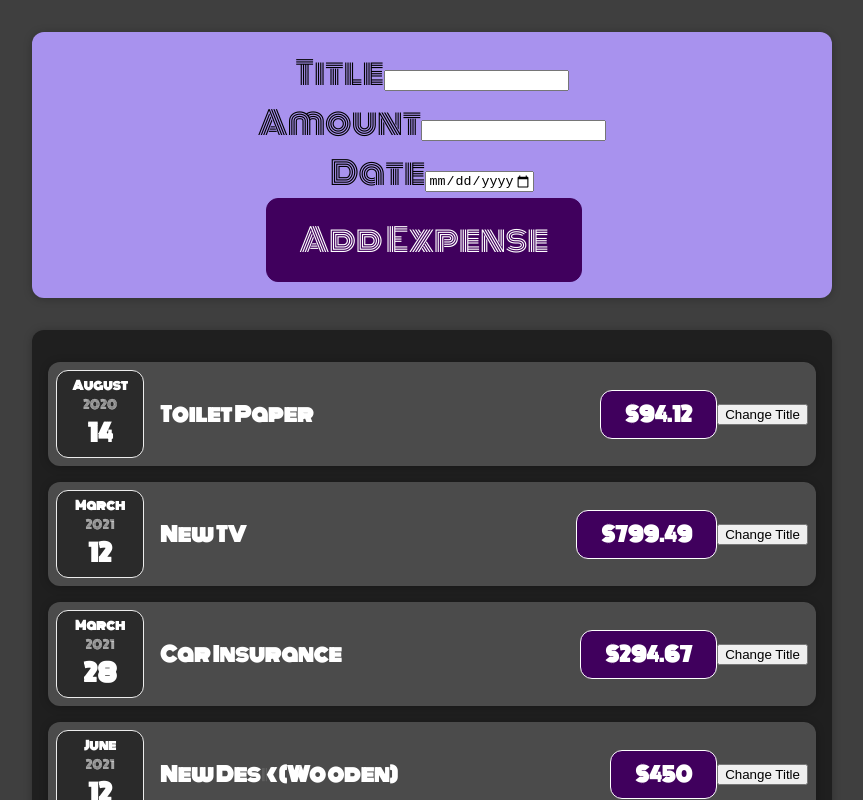
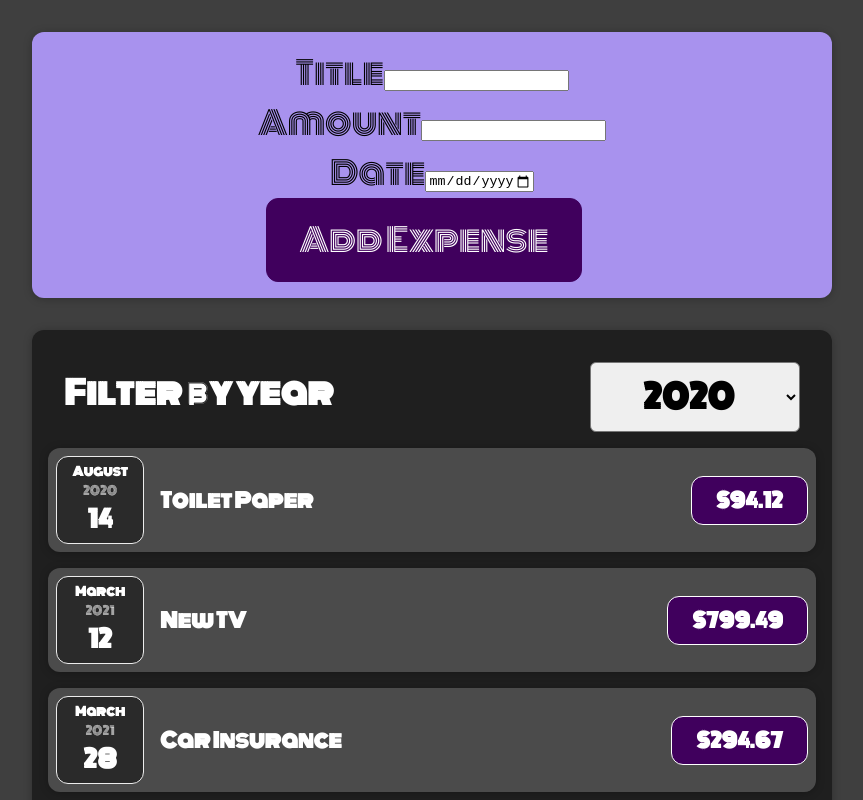
Before and after one commit to colefortner/react-maximillian-course, a React (Create React App) app: page / in a window 1280 px wide. Shown: the top 800 px of the page, without its empty margins (208-1071 px from the left). Built offline with nearby package versions, Linux system fonts and the light colour scheme.

Commit message:
Create ExpensesFilter component that demonstrates two way binding

```diff
--- a/src/components/Expenses/ExpenseItem.js
+++ b/src/components/Expenses/ExpenseItem.js
@@ -1,24 +1,26 @@
-import React, { useState } from "react";
+// import React, { useState } from "react";
 import "./ExpenseItem.css";
 import ExpenseDate from "./ExpenseDate";
 import Card from "../UI/Card";
+import "./ExpenseItem.css";
 
 function ExpenseItem(props) {
-  const [title, setTitle] = useState(props.title);
+  // const [title, setTitle] = useState(props.title);
 
-  const clickHandler = () => {
-    setTitle("Updtated");
-    console.log(title);
-  };
+  // const clickHandler = () => {
+  //   setTitle("Updtated");
+  //   console.log(title);
+  // };
 
   return (
     <Card className="expense-item">
       <ExpenseDate date={props.date} />
       <div className="expense-item__description">
-        <h2>{title}</h2>
+        {/* <h2>{title}</h2> */}
+        <h2>{props.title}</h2>
         <div className="expense-item__price">${props.amount}</div>
       </div>
-      <button onClick={clickHandler}>Change Title</button>
+      {/* <button onClick={clickHandler}>Change Title</button> */}
     </Card>
   );
 }
--- a/src/components/Expenses/Expenses.js
+++ b/src/components/Expenses/Expenses.js
@@ -1,12 +1,27 @@
+import { useState } from "react";
 import "./Expenses.css";
 import ExpenseItem from "./ExpenseItem";
+import ExpensesFilter from "./ExpensesFilter";
 import Card from "../UI/Card";
 
 function Expenses(props) {
   const expenses = props.data;
+  const [filteredYear, setFilteredYear] = useState("2020");
+
+  const filterChangeHandler = (selectedYear) => {
+    setFilteredYear(selectedYear);
+    // console.log("Selected Year");
+    // console.log(selectedYear);
+  };
 
   return (
+    <div>
       <Card className="expenses">
+        <ExpensesFilter
+          selected={filteredYear}
+          onChangeFilter={filterChangeHandler}
+        />
+
         <ExpenseItem
           title={expenses[0].title}
           amount={expenses[0].amount}
@@ -28,6 +43,7 @@
           date={expenses[3].date}
         />
       </Card>
+    </div>
   );
 }
 
--- /dev/null
+++ b/src/components/Expenses/ExpensesFilter.css
@@ -0,0 +1,24 @@
+.expenses-filter {
+  color: white;
+  padding: 0 1rem;
+}
+
+.expenses-filter__control {
+  display: flex;
+  width: 100%;
+  align-items: center;
+  justify-content: space-between;
+  margin: 1rem 0;
+}
+
+.expenses-filter label {
+  font-weight: bold;
+  margin-bottom: 0.5rem;
+}
+
+.expenses-filter select {
+  font: inherit;
+  padding: 0.5rem 3rem;
+  font-weight: bold;
+  border-radius: 6px;
+}
--- /dev/null
+++ b/src/components/Expenses/ExpensesFilter.js
@@ -0,0 +1,31 @@
+import "./ExpensesFilter.css";
+
+const ExpenseFilter = (props) => {
+  const dropdownChangeHandler = (event) => {
+    props.onChangeFilter(event.target.value);
+    // const year = { year: selectedYear };
+    // props.onSelectYear(year);
+  };
+
+  // const submitHandler = (event) => {
+  //   event.preventDefault();
+
+  //   const year = { year: selectedYear };
+  // };
+
+  return (
+    <div className="expenses-filter">
+      <div className="expenses-filter__control">
+        <label>Filter by year</label>
+        <select value={props.selected} onChange={dropdownChangeHandler}>
+          <option value="2022">2022</option>
+          <option value="2021">2021</option>
+          <option value="2020">2020</option>
+          <option value="2019">2019</option>
+        </select>
+      </div>
+    </div>
+  );
+};
+
+export default ExpenseFilter;
--- a/src/components/NewExpense/NewExpense.css
+++ b/src/components/NewExpense/NewExpense.css
@@ -0,0 +1,38 @@
+.new-expense {
+  background-color: #a892ee;
+  padding: 1rem;
+  margin: 2rem auto;
+  width: 50rem;
+  max-width: 95%;
+  border-radius: 12px;
+  text-align: center;
+  box-shadow: 0 1px 8px rgba(0, 0, 0, 0.25);
+}
+
+.new-expense button {
+  font: inherit;
+  cursor: pointer;
+  padding: 1rem 2rem;
+  border: 1px solid #40005d;
+  background-color: #40005d;
+  color: white;
+  border-radius: 12px;
+  margin-right: 1rem;
+}
+
+.new-expense button:hover,
+.new-expense button:active {
+  background-color: #510674;
+  border-color: #510674;
+}
+
+.new-expense button.alternative {
+  color: #220131;
+  border-color: transparent;
+  background-color: transparent;
+}
+
+.new-expense button.alternative:hover,
+.new-expense button.alternative:active {
+  background-color: #ddb3f8;
+}
```
Lines whose indentation alone changed are shown as unchanged.
